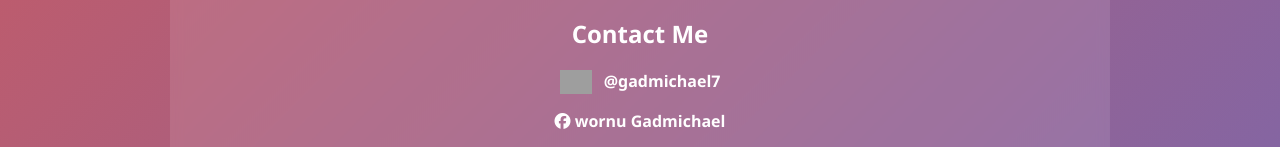
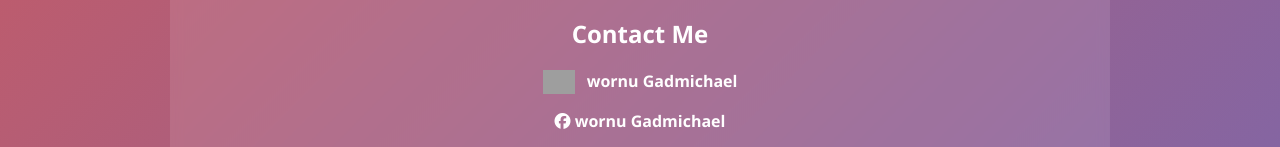
Before and after one commit to Gad7203/gad-portfolio, a plain HTML site: page index.html in a window 1280 px wide. Shown: the part 2671-2818 px from the top of the page. Drawn offline with Linux system fonts and the light colour scheme; grey boxes are pictures that could not be loaded.

Commit message:
Update index.html

```diff
--- a/index.html
+++ b/index.html
@@ -102,7 +102,7 @@
     <h2>Contact Me</h2>
     <p>
       <img src="https://cdn-icons-png.flaticon.com/512/2111/2111463.png" alt="Instagram Icon">
-      <a href="https://instagram.com/gadmichael7" target="_blank">@gadmichael7</a>
+      <a href="https://instagram.com/gadmichael7" target="_blank">wornu Gadmichael</a>
     </p>
     <a href="https://www.facebook.com/wornugadmichael" target="_blank">
   <i class="fab fa-facebook"></i> wornu Gadmichael
```
